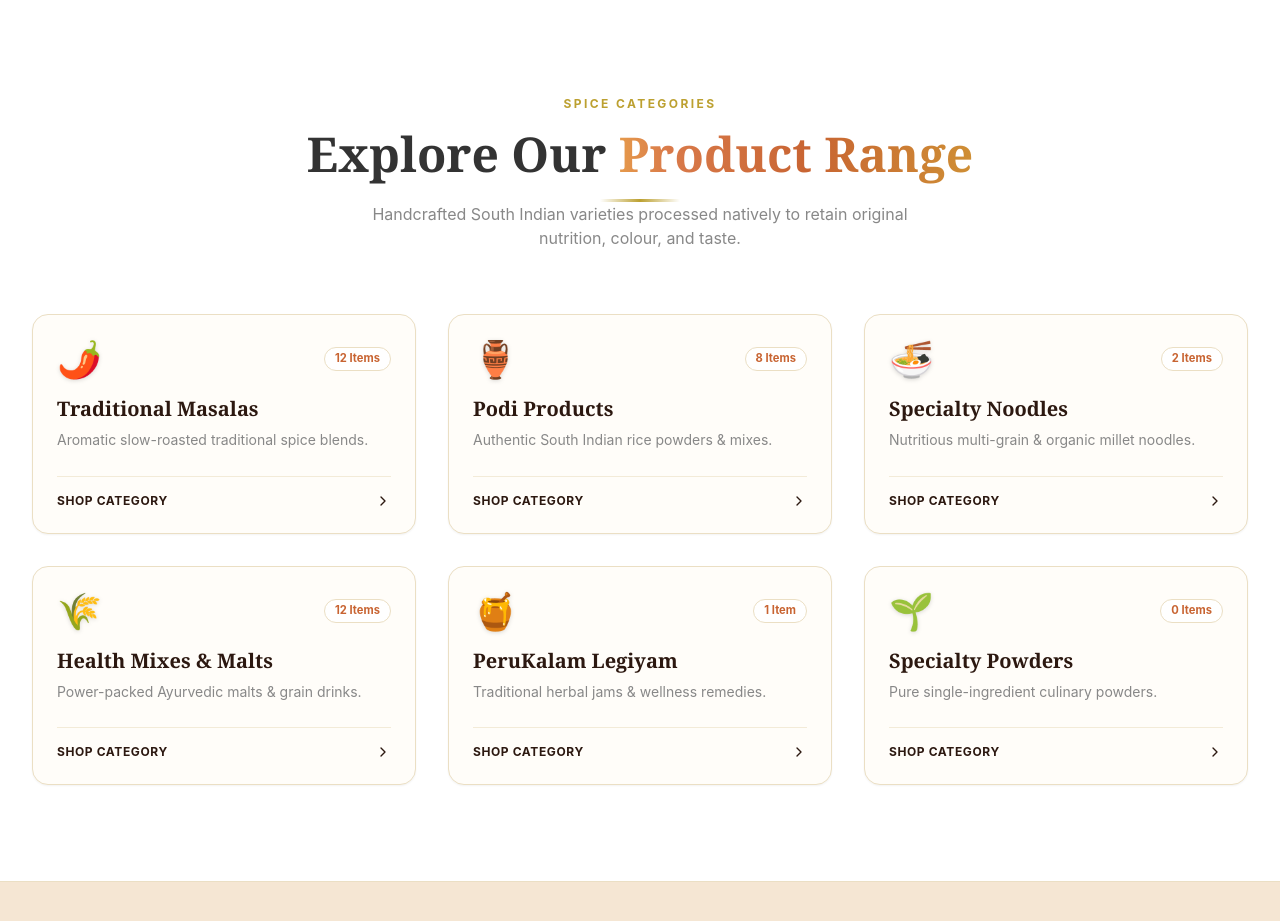
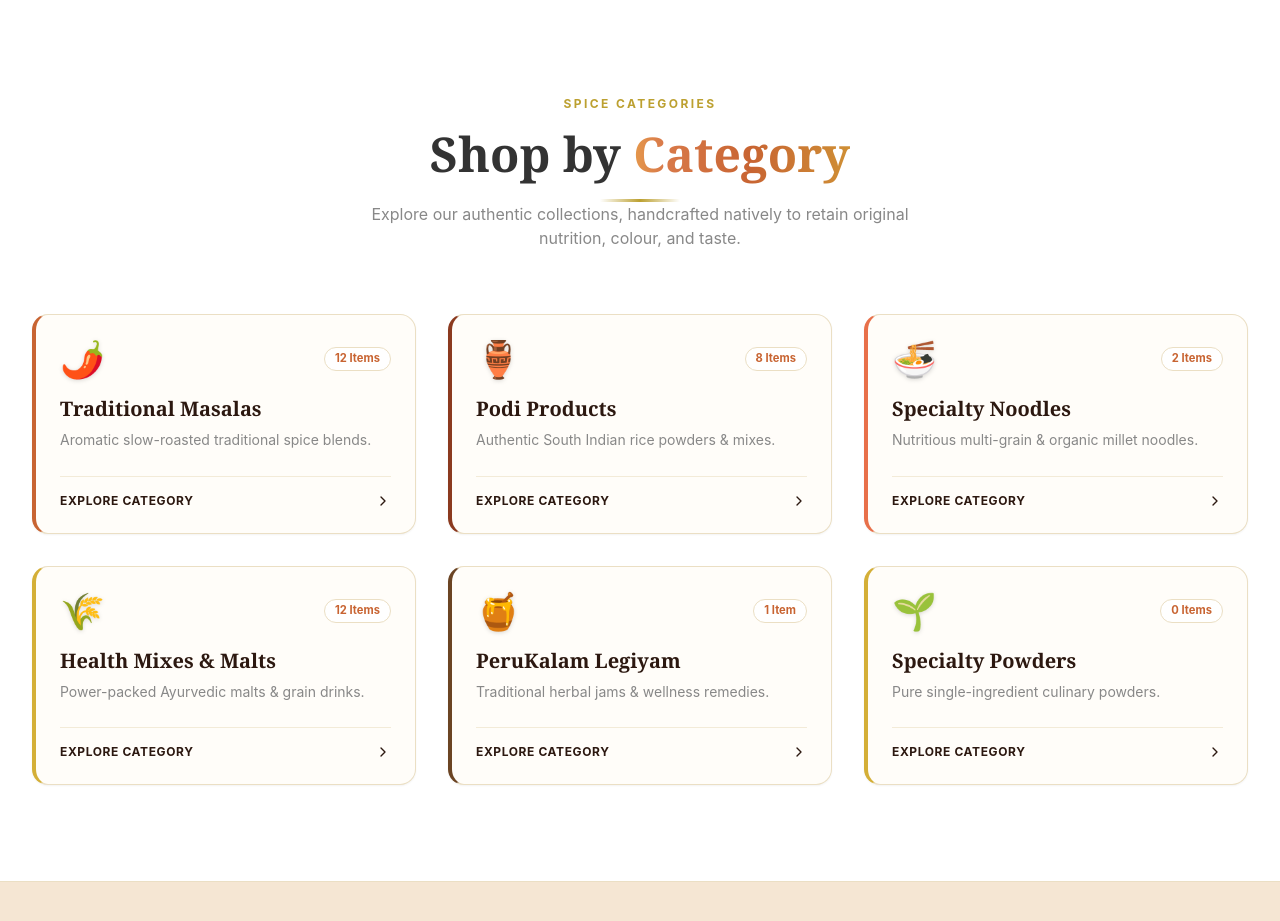
Before and after one commit to soundhararajanmuthuvel-hub/Kayalsamayal, a Next.js app: page / in a window 1280 px wide. Shown: the part 2540-3461 px from the top of the page. Built offline with nearby package versions, Linux system fonts and the light colour scheme; no server answers.

Commit message:
feat: synchronize categories grid and featured products navigation with dedicated routes

```diff
--- a/src/components/CategoriesGrid.tsx
+++ b/src/components/CategoriesGrid.tsx
@@ -2,56 +2,51 @@
 
 import { motion } from "framer-motion";
 import { ChevronRight } from "lucide-react";
-import { products as localProducts, type Category } from "@/data/products";
+import { products as localProducts, categories, type Category } from "@/data/products";
+import Link from "next/link";
 
 const categoriesConfig = [
   {
     name: "Traditional Masalas" as Category,
     emoji: "🌶️",
     desc: "Aromatic slow-roasted traditional spice blends.",
+    borderColor: "border-l-[#c86432]", // Terracotta
   },
   {
     name: "Podi Products" as Category,
     emoji: "🏺",
     desc: "Authentic South Indian rice powders & mixes.",
+    borderColor: "border-l-[#8b3a1f]", // Deep Red
   },
   {
     name: "Specialty Noodles" as Category,
     emoji: "🍜",
     desc: "Nutritious multi-grain & organic millet noodles.",
+    borderColor: "border-l-[#e8704a]", // Warm Orange
   },
   {
     name: "Health Mixes & Malts" as Category,
     emoji: "🌾",
     desc: "Power-packed Ayurvedic malts & grain drinks.",
+    borderColor: "border-l-[#d4af37]", // Gold
   },
   {
     name: "PeruKalam Legiyam" as Category,
     emoji: "🍯",
     desc: "Traditional herbal jams & wellness remedies.",
+    borderColor: "border-l-[#6b4423]", // Brown
   },
   {
     name: "Specialty Powders" as Category,
     emoji: "🌱",
     desc: "Pure single-ingredient culinary powders.",
+    borderColor: "border-l-[#d4af37]", // Gold
   },
 ];
 
 export default function CategoriesGrid() {
   const getCount = (catName: Category) => {
     return localProducts.filter((p) => p.category === catName).length;
-  };
-
-  const handleNavigate = (catName: Category) => {
-    const slug = encodeURIComponent(catName.toLowerCase().replace(/\s+/g, "-"));
-    if (typeof window !== "undefined") {
-      window.history.pushState(null, "", `#products-${slug}`);
-      window.dispatchEvent(new HashChangeEvent("hashchange"));
-      const el = document.getElementById("products");
-      if (el) {
-        el.scrollIntoView({ behavior: "smooth" });
-      }
-    }
   };
 
   return (
@@ -62,11 +57,11 @@ export default function CategoriesGrid() {
         <div className="text-center mb-12 sm:mb-16">
           <p className="section-eyebrow mb-3">Spice Categories</p>
           <h2 className="section-title mb-4">
-            Explore Our <span className="gold-shimmer font-semibold">Product Range</span>
+            Shop by <span className="gold-shimmer font-semibold">Category</span>
           </h2>
           <div className="divider-spice mb-5" />
           <p className="font-body text-espresso-800 max-w-xl mx-auto text-base">
-            Handcrafted South Indian varieties processed natively to retain original nutrition, colour, and taste.
+            Explore our authentic collections, handcrafted natively to retain original nutrition, colour, and taste.
           </p>
         </div>
 
@@ -74,6 +69,7 @@ export default function CategoriesGrid() {
         <div className="grid grid-cols-1 sm:grid-cols-2 lg:grid-cols-3 gap-6 sm:gap-8">
           {categoriesConfig.map((cat, idx) => {
             const count = getCount(cat.name);
+            const slug = encodeURIComponent(cat.name.toLowerCase().replace(/\s+/g, "-"));
             return (
               <motion.div
                 key={cat.name}
@@ -81,12 +77,12 @@ export default function CategoriesGrid() {
                 whileInView={{ opacity: 1, y: 0 }}
                 viewport={{ once: true }}
                 transition={{ duration: 0.5, delay: idx * 0.1 }}
-                onClick={() => handleNavigate(cat.name)}
-                className="group relative bg-cream-50 rounded-2xl p-6 border border-cream-300 shadow-xs overflow-hidden flex flex-col justify-between cursor-pointer transition-all duration-300 hover:shadow-md"
+                className="flex"
               >
-                {/* Left Slide Border Effect */}
-                <span className="absolute left-0 top-0 bottom-0 w-0 bg-brand-orange transition-all duration-300 group-hover:w-1.5" />
-
+                <Link
+                  href={`/category/${slug}`}
+                  className={`group relative w-full bg-cream-50 rounded-2xl p-6 border-y border-r border-cream-300 border-l-4 ${cat.borderColor} shadow-xs overflow-hidden flex flex-col justify-between cursor-pointer transition-all duration-300 hover:shadow-md hover:scale-[1.03]`}
+                >
                   <div className="space-y-4">
                     <div className="flex items-center justify-between">
                       <span className="text-4xl filter drop-shadow-sm select-none">{cat.emoji}</span>
@@ -107,10 +103,11 @@ export default function CategoriesGrid() {
 
                   <div className="mt-6 pt-4 border-t border-cream-300/60 flex items-center justify-between text-brand-purple group-hover:text-brand-orange transition-colors">
                     <span className="font-body text-xs font-bold uppercase tracking-wider">
-                    Shop Category
+                      Explore Category
                     </span>
                     <ChevronRight size={16} className="transform group-hover:translate-x-1 transition-transform" />
                   </div>
+                </Link>
               </motion.div>
             );
           })}
--- a/src/components/FeaturedProducts.tsx
+++ b/src/components/FeaturedProducts.tsx
@@ -6,6 +6,7 @@ import { ShoppingBag, MessageCircle, Star, ArrowRight } from "lucide-react";
 import { products as localProducts, type Product } from "@/data/products";
 import { getProducts } from "@/lib/api";
 import { useCart, getProductPrice } from "@/context/CartContext";
+import Link from "next/link";
 
 export default function FeaturedProducts() {
   const [featured, setFeatured] = useState<Product[]>([]);
@@ -128,13 +129,13 @@ export default function FeaturedProducts() {
 
         {/* View all products link */}
         <div className="text-center mt-12">
-          <a
-            href="#products"
+          <Link
+            href="/products"
             className="inline-flex items-center gap-1.5 font-body text-brand-purple hover:text-brand-orange font-bold text-sm transition-colors group cursor-pointer"
           >
             <span>View All Traditional Varieties</span>
             <ArrowRight size={14} className="transform group-hover:translate-x-1 transition-transform" />
-          </a>
+          </Link>
         </div>
       </div>
     </section>
```
Lines whose indentation alone changed are shown as unchanged.
